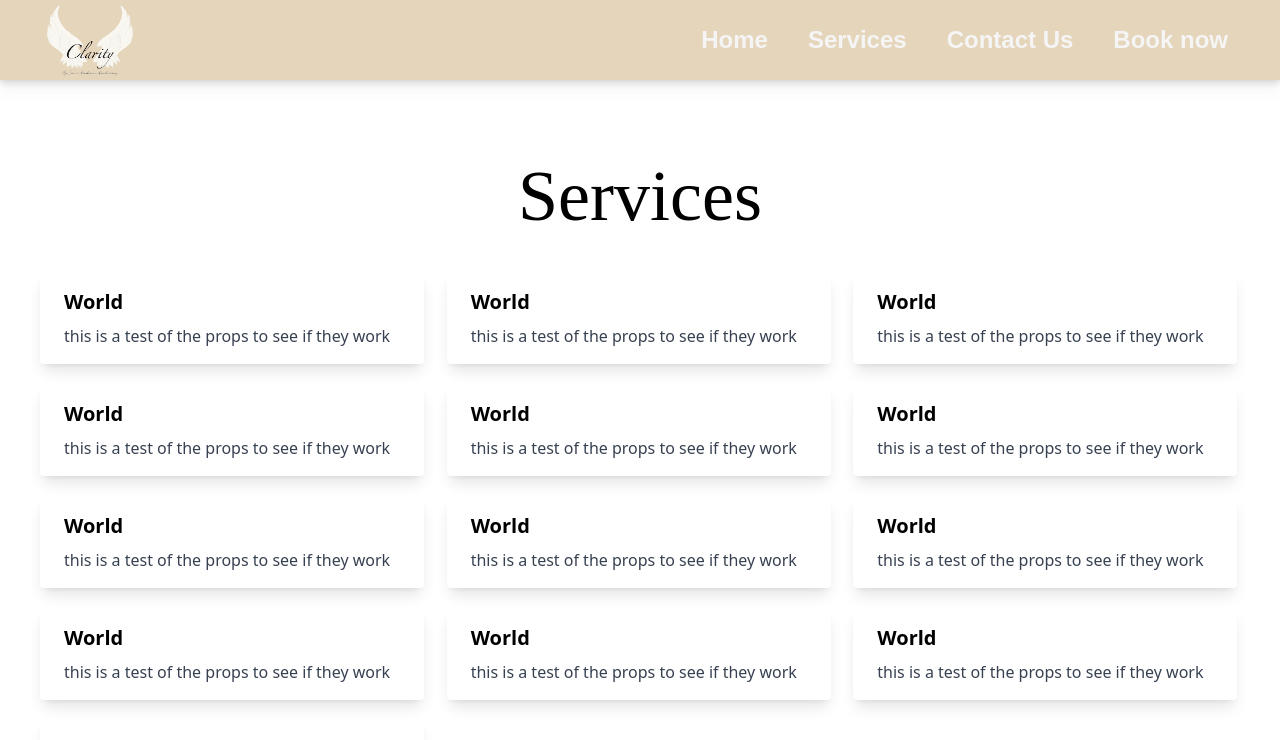
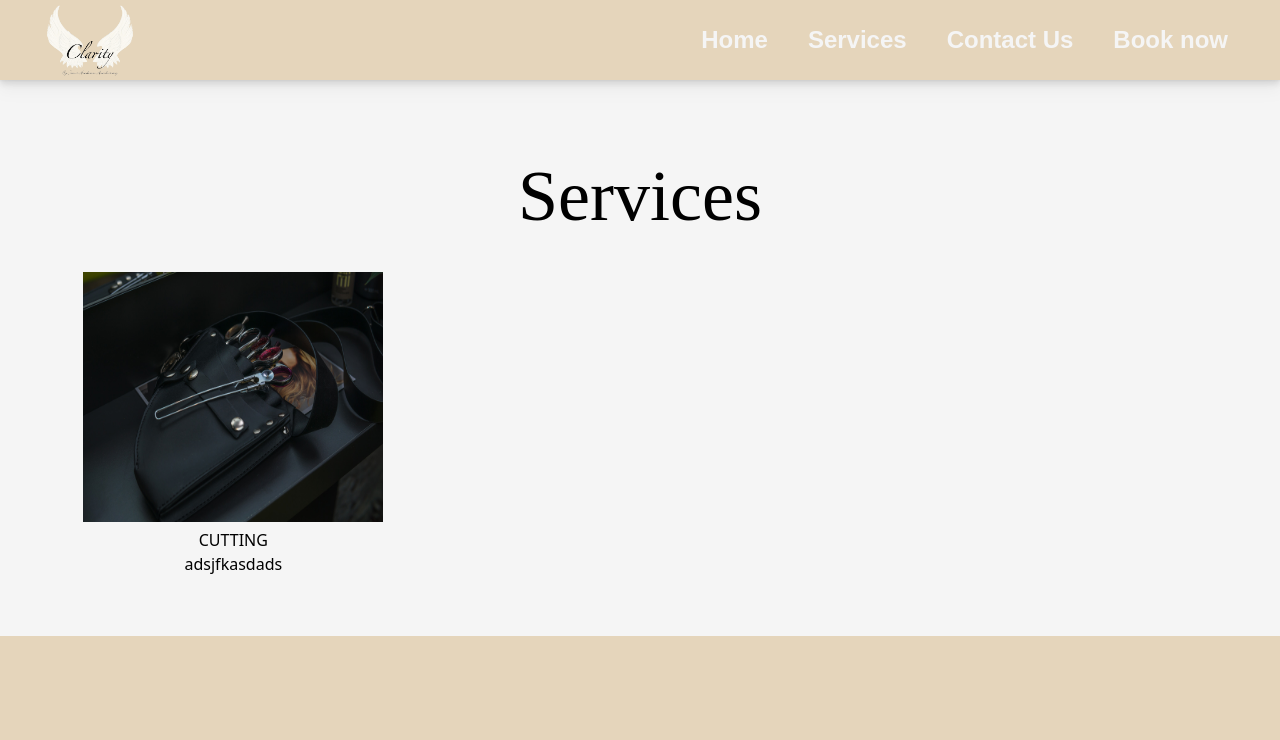
Before and after one commit to xXD3ATHS1R0KeXx/clarityhairdressing-website, a Next.js app: page /pricing in a window 1280 px wide. Shown: the top 740 px of the page. Built offline with nearby package versions, Linux system fonts and the light colour scheme; a web font is replaced by a local one.

Commit message:
Updated code, got rid of cards component and went with more simple approach

```diff
--- a/components/cards.js
+++ b/components/cards.js
@@ -1,13 +1,20 @@
 import React from "react"
 import Image from "next/image"
+import wings from "../public/Wings.jpeg"
 
 
 export default function cards(props){
     return(
-        <div class="max-w-sm rounded overflow-hidden shadow-lg">
-            <div class="px-6 py-4">
-                <div class="font-bold text-xl mb-2">{ props.title }</div>
-                <p class="text-gray-700 text-base"> { props.desc } </p>
+        <div class="flex justify-center">
+            <div class="rounded-lg shadow-lg bg-white max-w-sm">
+                <Image src={"/"+props.src} layout="fill" objectFit="contain"/>
+                <div class="p-6">
+                    <h5 class="text-gray-900 text-xl font-medium mb-2">Card title</h5>
+                    <p class="text-gray-700 text-base mb-4">
+                        Some quick example text to build on the card title and make up the bulk of the card's
+                        content.
+                    </p>
+                </div>
             </div>
         </div>
     )
--- a/pages/pricing.js
+++ b/pages/pricing.js
@@ -1,13 +1,16 @@
 import Head from "next/head"
 import react from "react"
+import Image from "next/image"
 import Navbar from "../components/navigationbar"
 import Footer from "../components/footer"
 import Button from "../components/button"
 import Cards from "../components/cards"
+import Scissors from "../public/scissors.jpeg"
+
 
 export default function pricing() {
     return(
-        <div>
+        <div className="bg-offwhite">
             <Head>
 				<title>Clarity By James Henderson Hairdressing</title>
 				<meta name="description" content="Generated by create next app" />
@@ -16,22 +19,16 @@ export default function pricing() {
             <div className="flex justify-center items-center pt-40 animate-fade-in-down ">
                 <h1 className="font-italianno text-4xl md:text-7xl">Services</h1>
             </div>
-                <div className="p-10 grid grid-cols-1 sm:grid-cols-1 md:grid-cols-6 lg:grid-cols-3 xl:grid-cols-3 gap-5 animate-fade-in-down">
-                    <Cards title="World" desc="this is a test of the props to see if they work"/>
-                    <Cards title="World" desc="this is a test of the props to see if they work"/>
-                    <Cards title="World" desc="this is a test of the props to see if they work"/>
-                    <Cards title="World" desc="this is a test of the props to see if they work"/>
-                    <Cards title="World" desc="this is a test of the props to see if they work"/>
-                    <Cards title="World" desc="this is a test of the props to see if they work"/>
-                    <Cards title="World" desc="this is a test of the props to see if they work"/>
-                    <Cards title="World" desc="this is a test of the props to see if they work"/>
-                    <Cards title="World" desc="this is a test of the props to see if they work"/>
-                    <Cards title="World" desc="this is a test of the props to see if they work"/>
-                    <Cards title="World" desc="this is a test of the props to see if they work"/>
-                    <Cards title="World" desc="this is a test of the props to see if they work"/>
-                    <Cards title="World" desc="this is a test of the props to see if they work"/>
-
+                <div className="flex p-10 grid grid-cols-1 sm:grid-cols-1 md:grid-cols-6 lg:grid-cols-3 xl:grid-cols-3 gap-5 animate-fade-in-down text-center">
+                    <ul>
+                        <li className="col-sm-12 col-md-6 col-lg-4 block_overlay">
+                            <Image src={Scissors} width={300} height={250}/ >
+                            <h1> CUTTING </h1>
+                            <p> adsjfkasdads</p>
+                        </li>
+                    </ul>
                 </div>
-            </div>
+                <Footer />
+        </div>
     )
 }
--- a/styles/Home.module.css
+++ /dev/null
@@ -1,116 +0,0 @@
-.container {
-  padding: 0 2rem;
-}
-
-.main {
-  min-height: 100vh;
-  padding: 4rem 0;
-  flex: 1;
-  display: flex;
-  flex-direction: column;
-  justify-content: center;
-  align-items: center;
-}
-
-.footer {
-  display: flex;
-  flex: 1;
-  padding: 2rem 0;
-  border-top: 1px solid #eaeaea;
-  justify-content: center;
-  align-items: center;
-}
-
-.footer a {
-  display: flex;
-  justify-content: center;
-  align-items: center;
-  flex-grow: 1;
-}
-
-.title a {
-  color: #0070f3;
-  text-decoration: none;
-}
-
-.title a:hover,
-.title a:focus,
-.title a:active {
-  text-decoration: underline;
-}
-
-.title {
-  margin: 0;
-  line-height: 1.15;
-  font-size: 4rem;
-}
-
-.title,
-.description {
-  text-align: center;
-}
-
-.description {
-  margin: 4rem 0;
-  line-height: 1.5;
-  font-size: 1.5rem;
-}
-
-.code {
-  background: #fafafa;
-  border-radius: 5px;
-  padding: 0.75rem;
-  font-size: 1.1rem;
-  font-family: Menlo, Monaco, Lucida Console, Liberation Mono, DejaVu Sans Mono,
-    Bitstream Vera Sans Mono, Courier New, monospace;
-}
-
-.grid {
-  display: flex;
-  align-items: center;
-  justify-content: center;
-  flex-wrap: wrap;
-  max-width: 800px;
-}
-
-.card {
-  margin: 1rem;
-  padding: 1.5rem;
-  text-align: left;
-  color: inherit;
-  text-decoration: none;
-  border: 1px solid #eaeaea;
-  border-radius: 10px;
-  transition: color 0.15s ease, border-color 0.15s ease;
-  max-width: 300px;
-}
-
-.card:hover,
-.card:focus,
-.card:active {
-  color: #0070f3;
-  border-color: #0070f3;
-}
-
-.card h2 {
-  margin: 0 0 1rem 0;
-  font-size: 1.5rem;
-}
-
-.card p {
-  margin: 0;
-  font-size: 1.25rem;
-  line-height: 1.5;
-}
-
-.logo {
-  height: 1em;
-  margin-left: 0.5rem;
-}
-
-@media (max-width: 600px) {
-  .grid {
-    width: 100%;
-    flex-direction: column;
-  }
-}
```
Also changed, not shown: public/scissors.jpeg (added).
